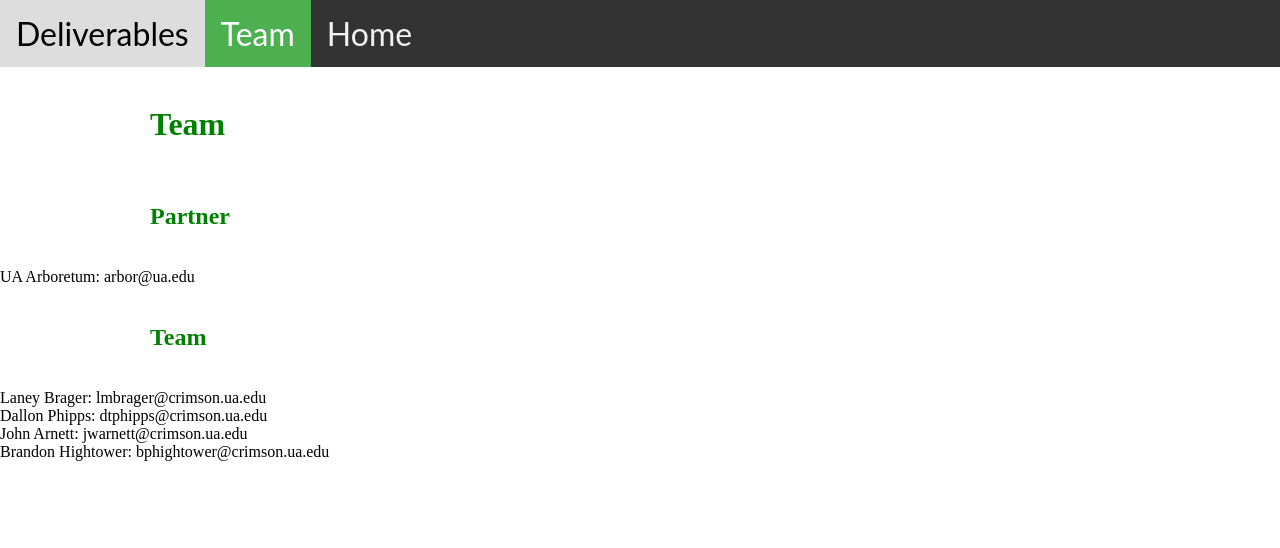
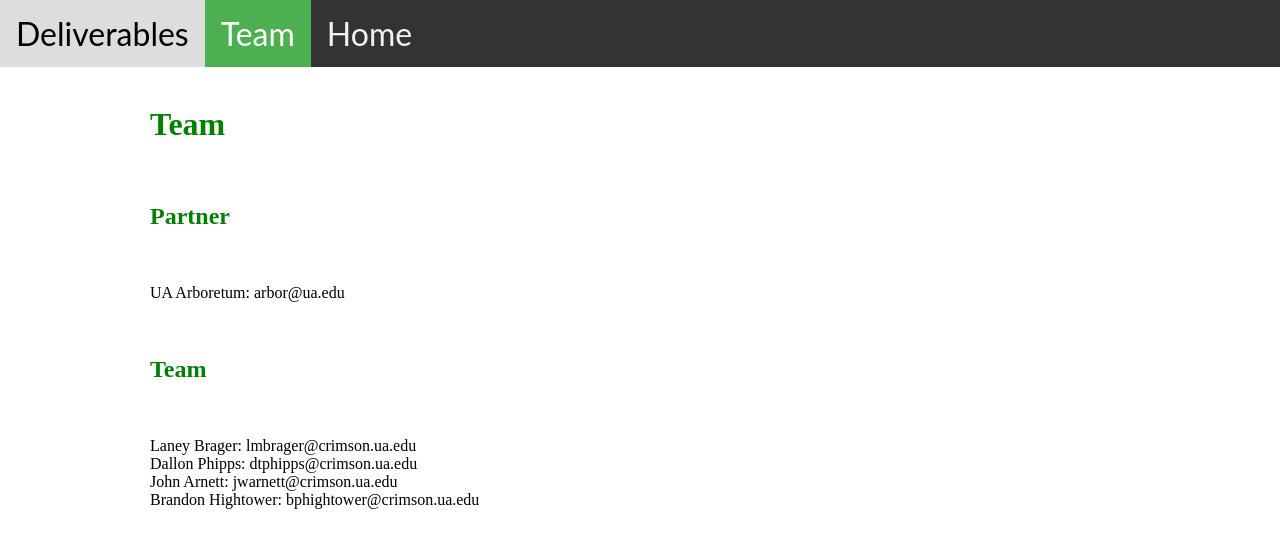
Before and after one commit to lmbrager/CS495Arboretum.github.io, a Jekyll site: the page built from TeamMembers.html, in a window 1280 px wide. Shown: the top 548 px of the page. Built offline with Jekyll 4.4.1, drawn with Linux system fonts in a browser that asks for light colours.

Commit message:
Update TeamMembers.html

```diff
--- a/TeamMembers.html
+++ b/TeamMembers.html
@@ -6,13 +6,11 @@ permalink: /Team
 
 <html>
   <body>
-    <p>
-
       </br><h2>Partner</h2></br>
-      UA Arboretum: arbor@ua.edu <br>
+      <p>UA Arboretum: arbor@ua.edu <br></p>
 
       </br><h2>Team</h2></br>
-      Laney Brager: lmbrager@crimson.ua.edu <br>
+      <p>Laney Brager: lmbrager@crimson.ua.edu <br>
       Dallon Phipps: dtphipps@crimson.ua.edu <br>
       John Arnett: jwarnett@crimson.ua.edu<br>
       Brandon Hightower: bphightower@crimson.ua.edu <br>
```
